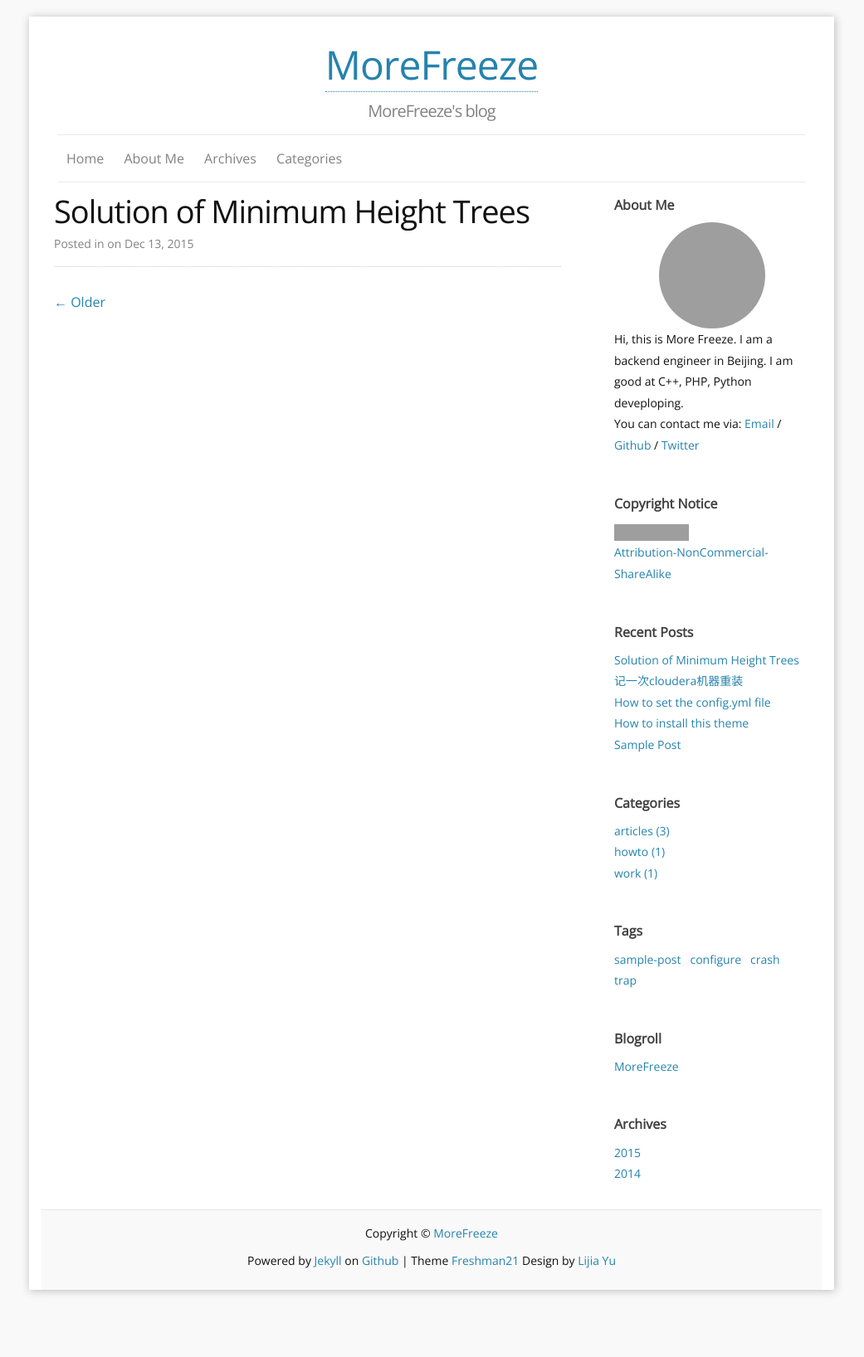
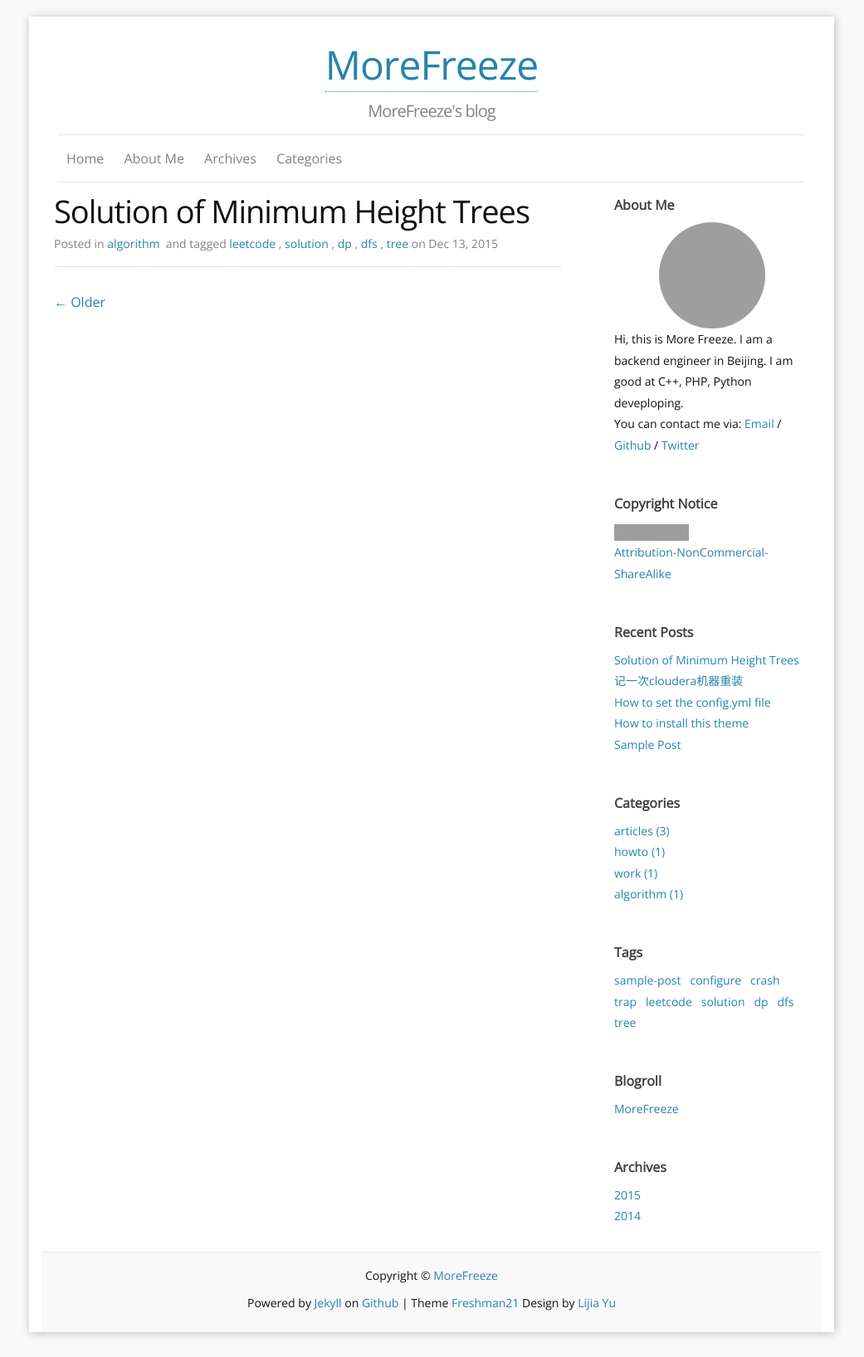
Before and after one commit to morefreeze/morefreeze.github.io, a Jekyll site: the page built from _posts/2015-12-13-solution-of-minimum-height-trees.markdown, in a window 1280 px wide. Shown: the whole page at 83% size, without its empty margins (120-1161 px from the left). Built offline with Jekyll 4.4.1, drawn with Linux system fonts in a browser that asks for light colours; comment, search, counter and statistics services are not loaded; before the commit the page ends 1585 px from its top, so only the background shows below that; grey boxes are pictures that could not be loaded.

Commit message:
little change

```diff
--- a/_posts/2015-12-13-solution-of-minimum-height-trees.md
+++ b/_posts/2015-12-13-solution-of-minimum-height-trees.markdown
@@ -2,7 +2,7 @@
 layout: post
 title: "Solution of Minimum Height Trees"
 description: ""
-category:
-tags: []
+category: algorithm
+tags: [leetcode, solution, dp, dfs, tree]
 ---
 {% include JB/setup %}
```
Also changed, not shown: 1 other file.
